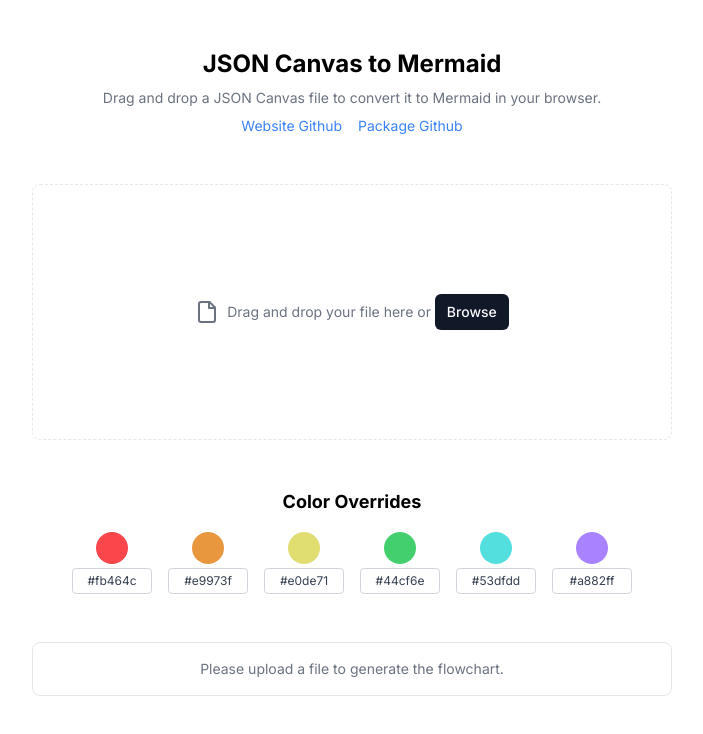
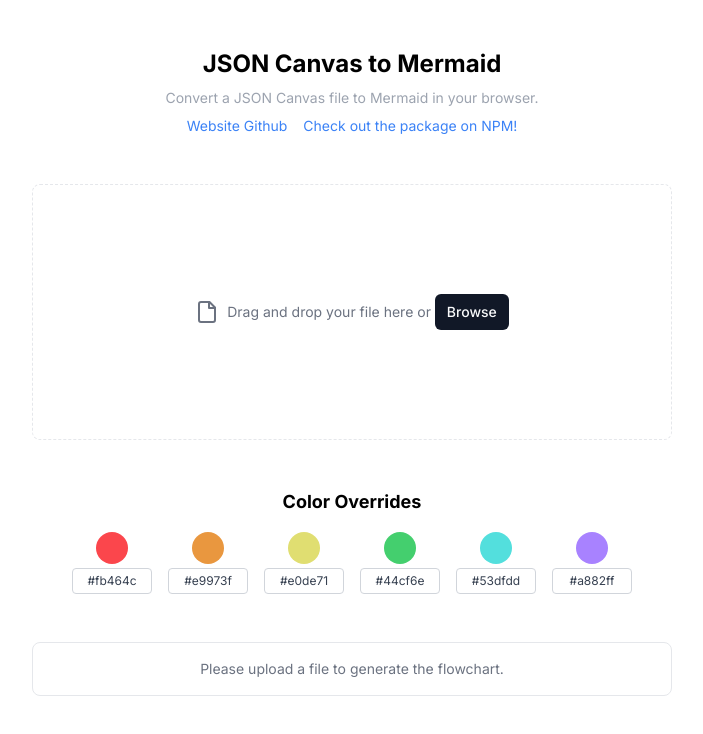
Before and after one commit to alexwiench/json-canvas-to-mermaid-demo, a Next.js app: page / in a window 1280 px wide. Shown: the top 734 px of the page, without its empty margins (288-991 px from the left). Built offline with nearby package versions, Linux system fonts and the light colour scheme.

Commit message:
copy updates

```diff
--- a/next.config.mjs
+++ b/next.config.mjs
@@ -1,6 +1,6 @@
 /** @type {import('next').NextConfig} */
 const nextConfig = {
-	basePath: '/json-canvas-to-mermaid-demo',
+	// basePath: '/json-canvas-to-mermaid-demo',
 	output: 'export',
 };
 
--- a/src/app/page.js
+++ b/src/app/page.js
@@ -168,12 +168,13 @@
 				<div className="grid grid-rows-[auto,1fr,gap-y-0] w-full max-w-2xl px-4 py-12 items-center space-y-12">
 					<div className="flex flex-col items-center space-y-2">
 						<h1 className="text-2xl font-bold">JSON Canvas to Mermaid</h1>
-						<p className="text-sm text-gray-500 dark:text-gray-400">
-							Drag and drop a JSON Canvas file to convert it to Mermaid in your browser.
+						<p className="text-sm text-gray-400">
+							Convert a JSON Canvas file to Mermaid in your browser.
 						</p>
+
 						<div className="flex items-center justify-center gap-4">
 							<a
-								href="https://github.com/alexwiench/JSON-Canvas-To-Mermaid"
+								href="https://github.com/alexwiench/json-canvas-to-mermaid-demo"
 								target="_blank"
 								rel="noopener noreferrer"
 								className="text-sm text-blue-500 hover:underline"
@@ -182,12 +183,12 @@
 							</a>
 
 							<a
-								href="https://github.com/alexwiench/JSON-Canvas-To-Mermaid"
+								href="https://www.npmjs.com/package/json-canvas-to-mermaid"
 								target="_blank"
 								rel="noopener noreferrer"
 								className="text-sm text-blue-500 hover:underline"
 							>
-								Package Github
+								Check out the package on NPM!
 							</a>
 						</div>
 					</div>
@@ -351,7 +352,7 @@
 									rel="noopener noreferrer"
 									className="text-sm text-blue-500 hover:underline"
 								>
-									Try it on Mermaid Live
+									Try it in the Mermaid Live Editor
 								</a>
 							</div>
 						</>
```
